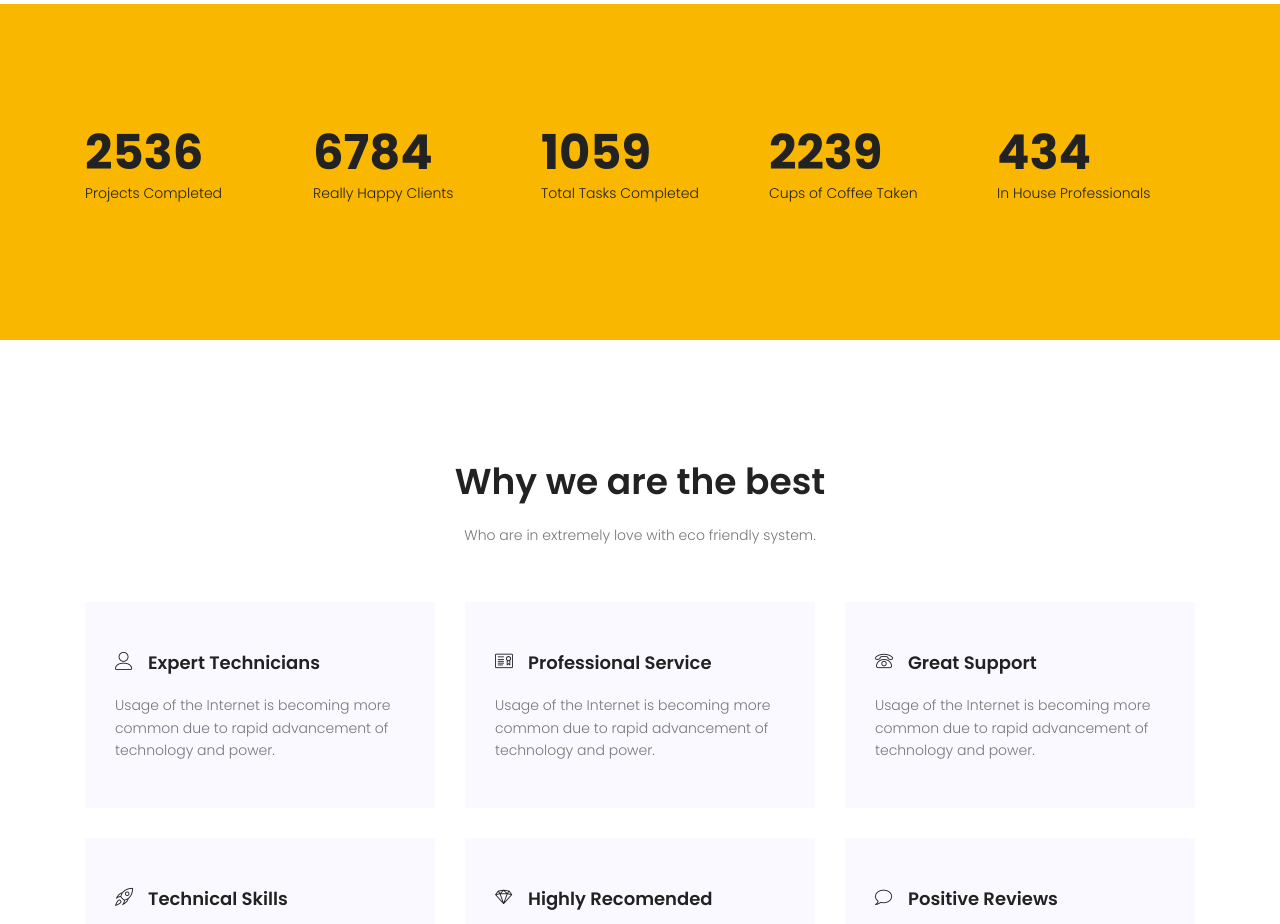
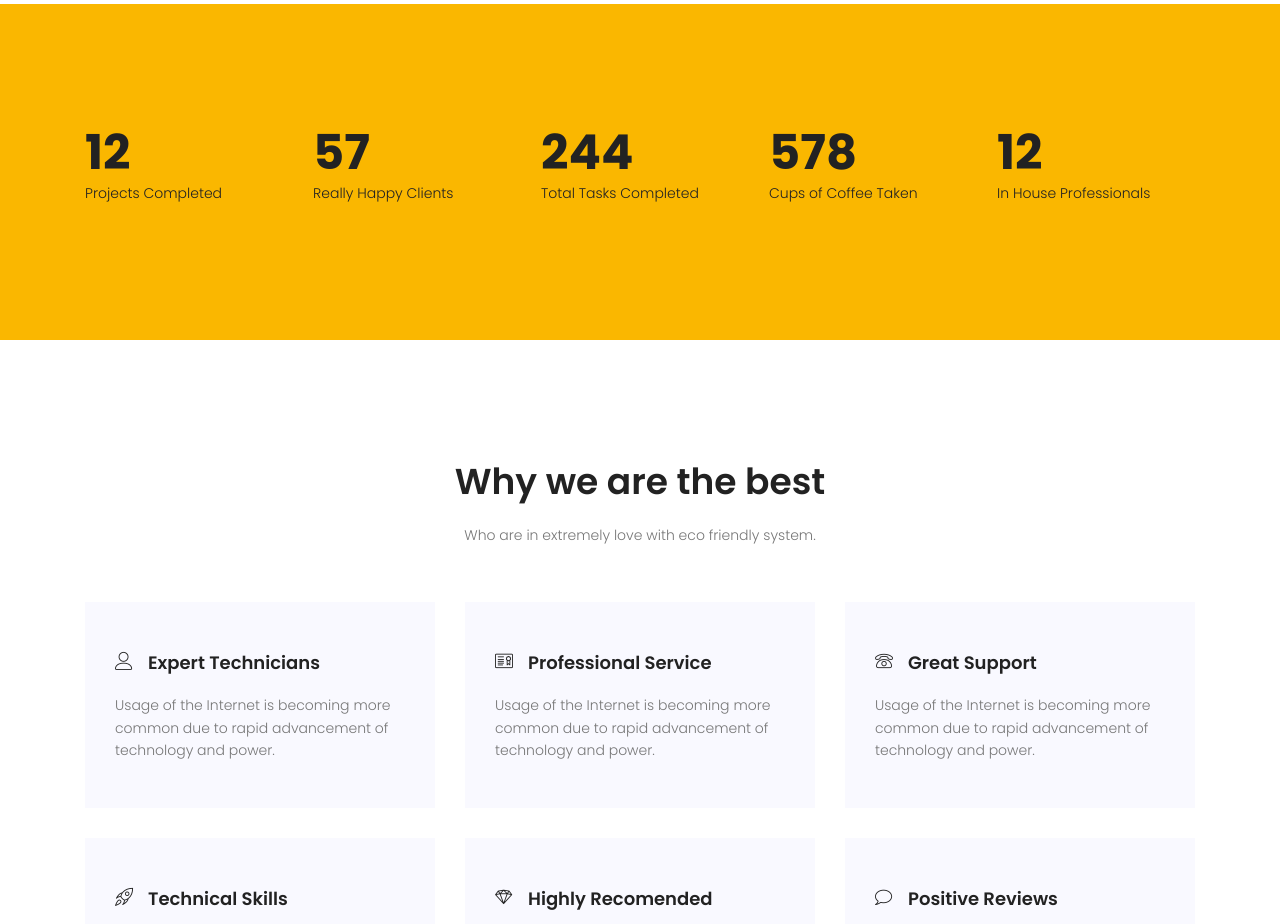
Before and after one commit to nasvil/bubm.github.io, a plain HTML site: page index.html in a window 1280 px wide. Shown: the part 2920-3844 px from the top of the page. Drawn offline with nearby package versions, Linux system fonts and the light colour scheme; some packages are replaced by stand-ins of ours.

Commit message:
index.html edits

```diff
--- a/index.html
+++ b/index.html
@@ -14,7 +14,7 @@
 		<!-- meta character set -->
 		<meta charset="UTF-8">
 		<!-- Site Title -->
-		<title>Construction</title>
+		<title>Sustainable Construction</title>
 
 		<link href="https://fonts.googleapis.com/css?family=Poppins:100,200,400,300,500,600,700" rel="stylesheet">
 			<!--
@@ -257,23 +257,23 @@
 				<div class="container">
 					<div class="row">
 						<div class="col single-fact">
-							<h1 class="counter">2536</h1>
+							<h1 class="counter">12</h1>
 							<p>Projects Completed</p>
 						</div>
 						<div class="col single-fact">
-							<h1 class="counter">6784</h1>
+							<h1 class="counter">58</h1>
 							<p>Really Happy Clients</p>
 						</div>
 						<div class="col single-fact">
-							<h1 class="counter">1059</h1>
+							<h1 class="counter">244</h1>
 							<p>Total Tasks Completed</p>
 						</div>
 						<div class="col single-fact">
-							<h1 class="counter">2239</h1>
+							<h1 class="counter">578</h1>
 							<p>Cups of Coffee Taken</p>
 						</div>
 						<div class="col single-fact">
-							<h1 class="counter">435</h1>
+							<h1 class="counter">12</h1>
 							<p>In House Professionals</p>
 						</div>
 					</div>
```
